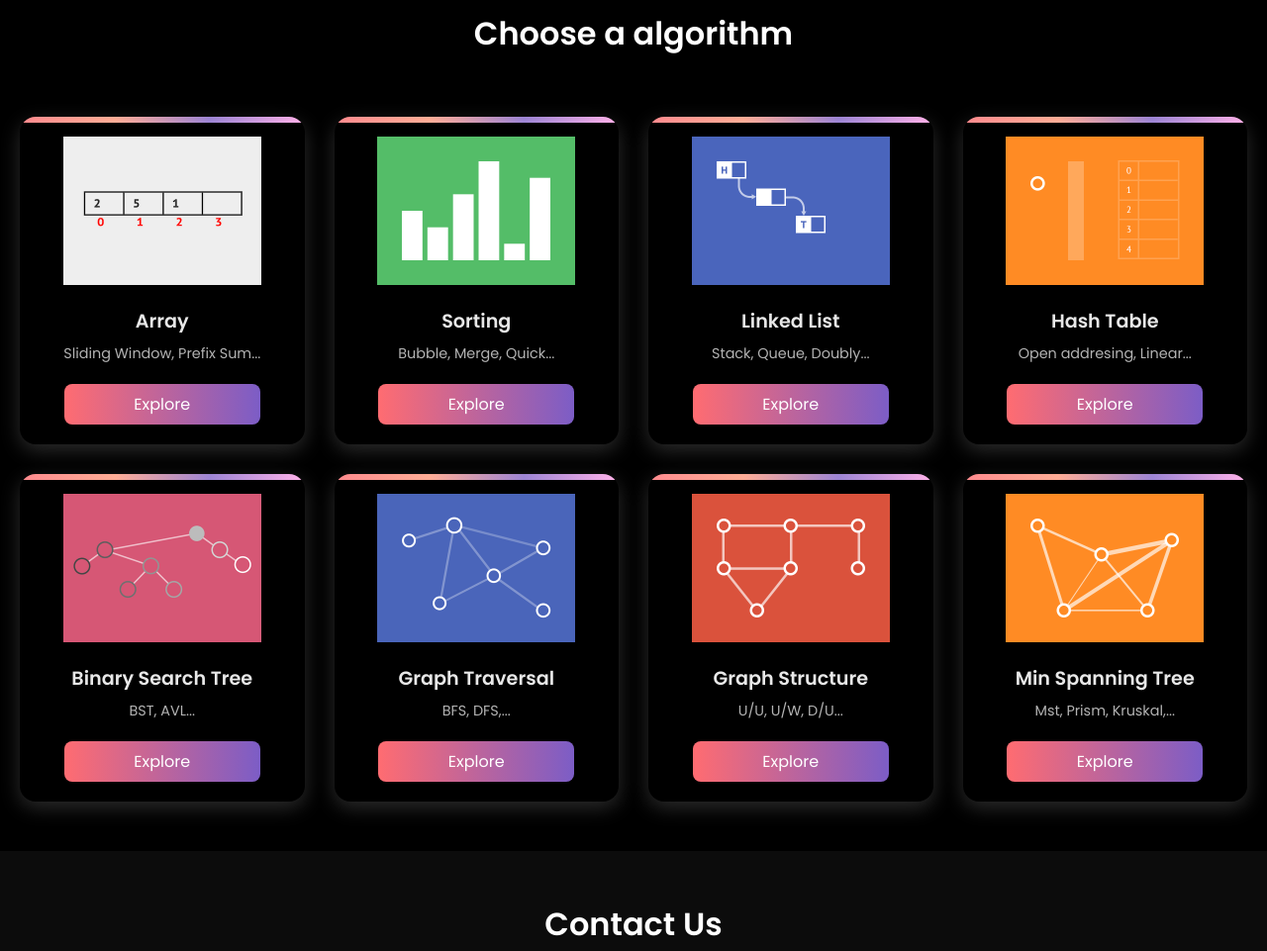
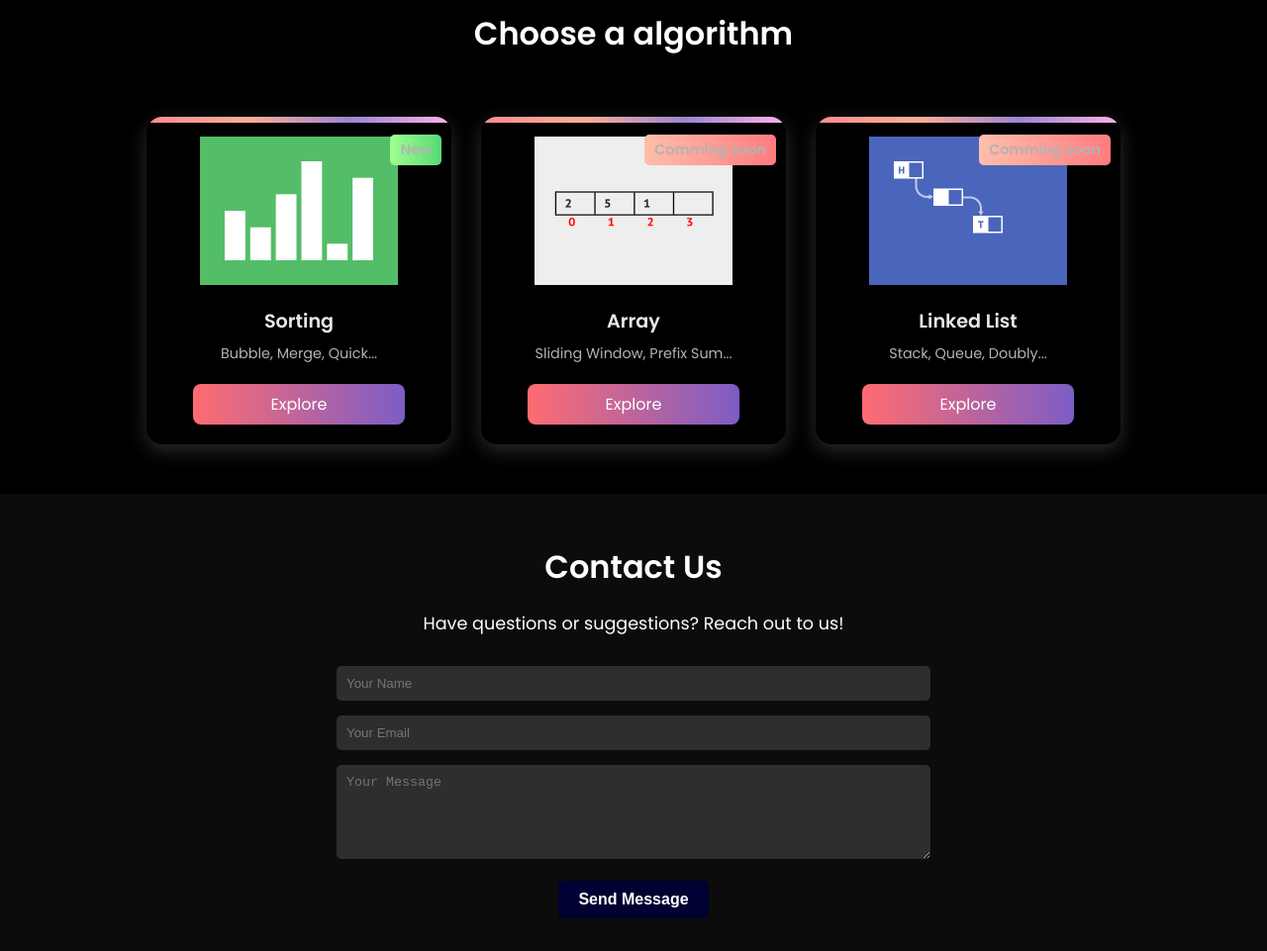
Before and after one commit to gauravGunjal14/Orion, a plain HTML site: page index.html in a window 1280 px wide. Shown: the part 820-1781 px from the top of the page at 99% size. Drawn offline with Linux system fonts and the light colour scheme.

Commit message:
added alert for upcomming algo

```diff
--- a/index.html
+++ b/index.html
@@ -55,14 +55,9 @@
     <section id="algorithms" class="categories">
       <h2 id="category_scroll">Choose a algorithm</h2>
       <div class="category-grid">
-        <div class="category-card">
-          <img src="/public/icons/ds/array.png" alt="Array Operations" />
-          <h3>Array</h3>
-          <p>Sliding Window, Prefix Sum...</p>
-          <a href="/src/array/array.html">Explore</a>
-        </div>
 
         <div class="category-card">
+          <p class="alert-new">New</p>
           <img src="/public/icons/ds/sort.gif" alt="Sorting Algorithms" />
           <h3>Sorting</h3>
           <p>Bubble, Merge, Quick...</p>
@@ -70,44 +65,25 @@
         </div>
 
         <div class="category-card">
+          <p class="alert-commingSoon">Comming soon</p>
+          <img src="/public/icons/ds/array.png" alt="Array Operations" />
+          <h3>Array</h3>
+          <p>Sliding Window, Prefix Sum...</p>
+          <a href="/src/array/array.html">Explore</a>
+        </div>
+<!--
+        <div class="category-card">
+          <img src="/public/icons/ds/sort.gif" alt="Sorting Algorithms" />
+          <h3>Sorting</h3>
+          <p>Bubble, Merge, Quick...</p>
+          <a href="/src/sort/sort.html">Explore</a>
+        </div> -->
+
+        <div class="category-card">
+          <p class="alert-commingSoon">Comming soon</p>
           <img src="/public/icons/ds/list.gif" alt="Linked List" />
           <h3>Linked List</h3>
           <p>Stack, Queue, Doubly...</p>
-          <a href="">Explore</a>
-        </div>
-
-        <div class="category-card">
-          <img src="/public/icons/ds/hashtable.gif" alt="Hash Table" />
-          <h3>Hash Table</h3>
-          <p>Open addresing, Linear...</p>
-          <a href="">Explore</a>
-        </div>
-
-        <div class="category-card">
-          <img src="/public/icons/ds/bst.gif" alt="Binary Search Tree" />
-          <h3>Binary Search Tree</h3>
-          <p>BST, AVL...</p>
-          <a href="">Explore</a>
-        </div>
-
-        <div class="category-card">
-          <img src="/public/icons/ds/dfsbfs.gif" alt="Graph Traversal" />
-          <h3>Graph Traversal</h3>
-          <p>BFS, DFS,...</p>
-          <a href="">Explore</a>
-        </div>
-
-        <div class="category-card">
-          <img src="/public/icons/ds/graphds.gif" alt="Graph Structure" />
-          <h3>Graph Structure</h3>
-          <p>U/U, U/W, D/U...</p>
-          <a href="">Explore</a>
-        </div>
-
-        <div class="category-card">
-          <img src="/public/icons/ds/mst.gif" alt="Min Spanning Tree" />
-          <h3>Min Spanning Tree</h3>
-          <p>Mst, Prism, Kruskal,...</p>
           <a href="">Explore</a>
         </div>
       </div>
--- a/src/style.css
+++ b/src/style.css
@@ -230,6 +230,8 @@ body.light-mode .categories h2 {
   grid-template-columns: repeat(auto-fit, minmax(250px, 1fr));
   gap: 30px;
   padding: 0 20px;
+  margin-left: 10%;
+  margin-right: 10%;
 }
 
 .category-card img {
@@ -773,6 +775,26 @@ body.light-mode .code-display {
   background: linear-gradient(90deg, #ff7b7f, #ffbeaa);
 }
 
+.alert-new{
+  position: absolute;
+  top: 10px;
+  right: 10px;
+  background: linear-gradient(90deg, #a0ff8e, #57d876);
+  font-weight: 700;
+  padding: 5px 10px;
+  border-radius: 5px;
+}
+
+.alert-commingSoon{
+  position: absolute;
+  top: 10px;
+  right: 10px;
+  background: linear-gradient(90deg, #ffbeaa, #ff7b7f);
+  font-weight: 700;
+  padding: 5px 10px;
+  border-radius: 5px;
+}
+
 @media (max-width: 1220px) {
 
   /* home page */
```
Also changed, not shown: public/icons/ds/bst.gif (deleted), public/icons/ds/dfsbfs.gif (deleted), public/icons/ds/graphds.gif (deleted), public/icons/ds/hashtable.gif (deleted), public/icons/ds/mst.gif (deleted).
